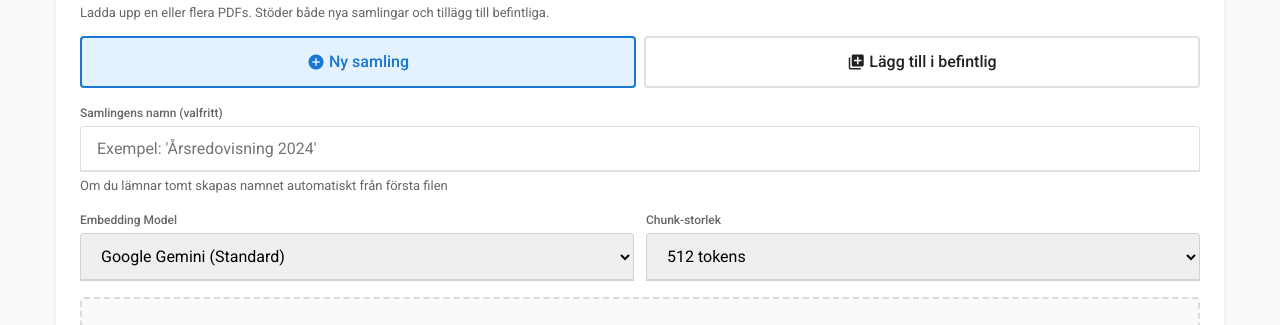
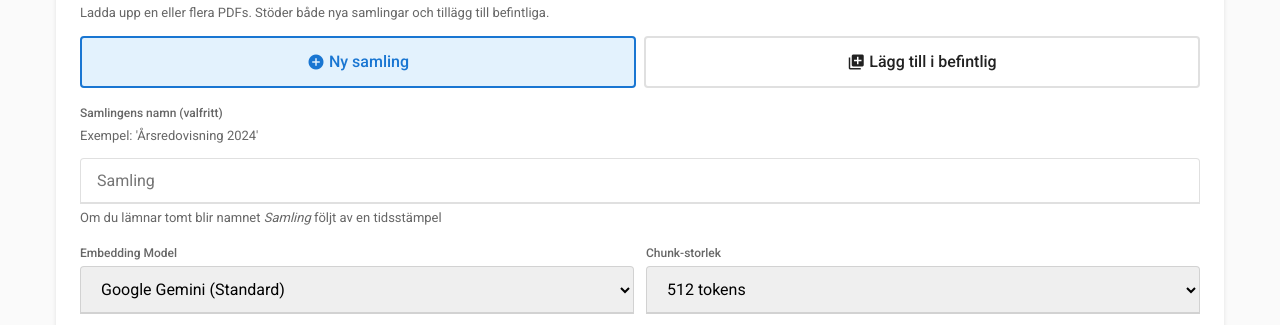
Before and after one commit to arbafax/slutarbete, a plain HTML site: page app/static/index.html in a window 1280 px wide. Shown: the part 255-580 px from the top of the page. Drawn offline with Linux system fonts and the light colour scheme; no server answers.

Commit message:
miniändring av default namn

```diff
--- a/app/static/index.html
+++ b/app/static/index.html
@@ -75,8 +75,9 @@
             <div id="pdfNewMode">
               <div style="margin-bottom: 16px;">
                 <label>Samlingens namn (valfritt)</label>
-                <input id="pdfCollectionName" type="text" placeholder="Exempel: 'Årsredovisning 2024'" />
-                <p class="text-muted" style="margin-top: 4px;">Om du lämnar tomt skapas namnet automatiskt från första filen</p>
+                <p class="text-muted" style="margin-top: 4px;">Exempel: 'Årsredovisning 2024'</p>
+                <input id="pdfCollectionName" type="text" placeholder="Samling"/>
+                <p class="text-muted" style="margin-top: 4px;">Om du lämnar tomt blir namnet <i>Samling</i> följt av en tidsstämpel</p>
               </div>
 
               <div class="input-group" style="margin-bottom: 16px;">
@@ -194,8 +195,9 @@
             <div id="urlNewMode">
               <div style="margin-bottom: 16px;">
                 <label>Samlingens namn (valfritt)</label>
-                <input id="urlCollectionName" type="text" placeholder="Exempel: 'Semester 2026'" />
-                <p class="text-muted" style="margin-top: 4px;">Om du lämnar tomt skapas namnet automatiskt från första URL:en</p>
+                <p class="text-muted" style="margin-top: 4px;">Exempel: 'Semester 2026'</p>
+                <input id="urlCollectionName" type="text" placeholder="Samling"/>
+                <p class="text-muted" style="margin-top: 4px;">Om du lämnar tomt blir namnet <i>Samling</i> följt av en tidsstämpel</p>
               </div>
 
               <div style="margin-bottom: 16px;">
```
